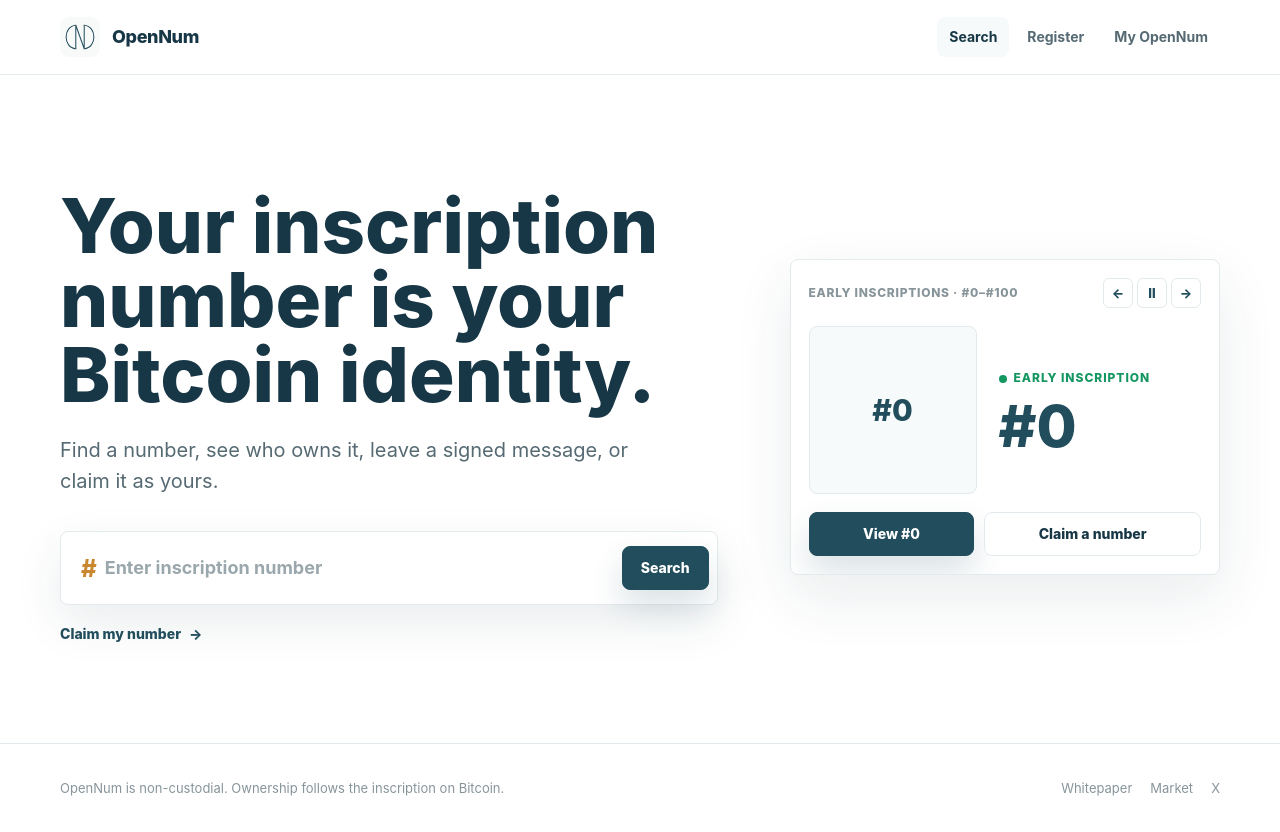
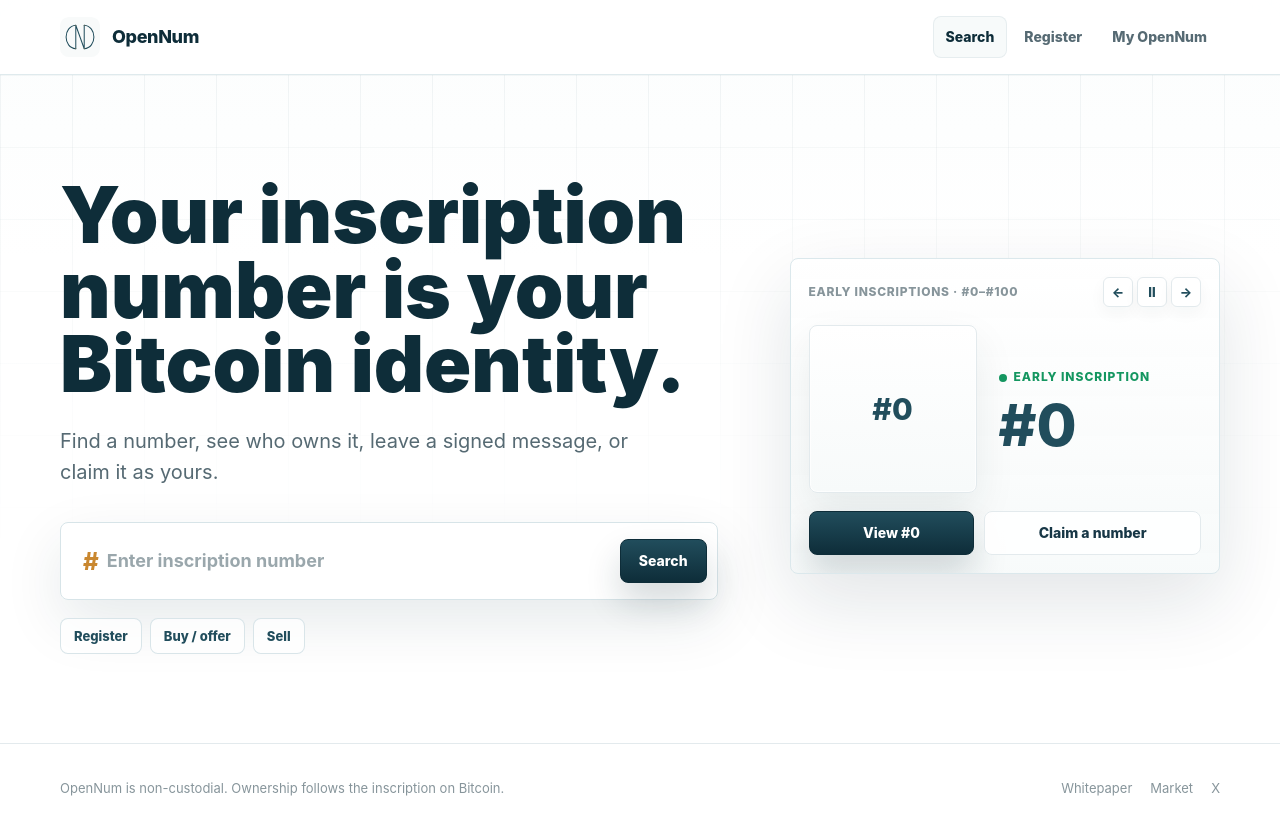
Before and after one commit to OpenNum/opennum-protocol, a website: page public/index.html in a window 1280 px wide. Drawn offline with Linux system fonts and the light colour scheme; no server answers.

Commit message:
Polish OpenNum homepage visual design

```diff
--- a/public/app.css
+++ b/public/app.css
@@ -4,16 +4,19 @@
   --paper: #ffffff;
   --ink: #173746;
   --deep: #214d5c;
+  --deep-2: #0e2d39;
   --soft-ink: #566a73;
   --muted: #87959b;
   --line: #e3eaed;
   --wash: #f7fafa;
+  --wash-2: #eef5f6;
   --copper: #c9872f;
   --copper-soft: #f6ead9;
   --green: #149660;
   --amber: #b87920;
   --red: #c94b4b;
-  --shadow: 0 22px 70px rgba(23, 55, 70, 0.08);
+  --shadow: 0 24px 70px rgba(14, 45, 57, 0.09);
+  --shadow-tight: 0 14px 36px rgba(14, 45, 57, 0.08);
   --gold: var(--copper);
   --gold-deep: #9c671f;
   --cyan: var(--deep);
@@ -25,7 +28,9 @@
 html { scroll-behavior: smooth; }
 body {
   min-height: 100vh;
-  background: var(--bg);
+  background:
+    linear-gradient(180deg, #fbfdfd 0%, #ffffff 260px),
+    var(--bg);
   color: var(--ink);
   font-family: Inter, ui-sans-serif, -apple-system, BlinkMacSystemFont, "Segoe UI", Helvetica, Arial, sans-serif;
   font-size: 16px;
@@ -41,12 +46,12 @@ img { max-width: 100%; }
   position: sticky;
   top: 0;
   z-index: 30;
-  border-bottom: 1px solid rgba(227, 234, 237, 0.9);
-  background: rgba(255, 255, 255, 0.9);
-  backdrop-filter: blur(18px);
+  border-bottom: 1px solid rgba(215, 228, 232, 0.78);
+  background: rgba(255, 255, 255, 0.82);
+  backdrop-filter: blur(22px);
 }
 .nav { height: 74px; display: flex; align-items: center; justify-content: space-between; gap: 24px; }
-.brand { display: inline-flex; align-items: center; gap: 12px; font-size: 18px; font-weight: 820; letter-spacing: -0.02em; }
+.brand { display: inline-flex; align-items: center; gap: 12px; font-size: 18px; font-weight: 850; letter-spacing: -0.02em; color: var(--deep-2); }
 .brand-mark {
   width: 40px;
   height: 40px;
@@ -56,9 +61,9 @@ img { max-width: 100%; }
   flex: 0 0 auto;
 }
 .brand-mark img { width: 40px; height: 40px; display: block; }
-.nav-links { display: flex; align-items: center; gap: 6px; color: var(--soft-ink); font-size: 14px; font-weight: 720; }
-.nav-links a { padding: 9px 12px; border-radius: 8px; }
-.nav-links a:hover, .nav-links .active { color: var(--ink); background: var(--wash); }
+.nav-links { display: flex; align-items: center; gap: 4px; color: var(--soft-ink); font-size: 14px; font-weight: 760; }
+.nav-links a { padding: 9px 12px; border-radius: 8px; border: 1px solid transparent; }
+.nav-links a:hover, .nav-links .active { color: var(--deep-2); background: rgba(247, 250, 250, 0.9); border-color: rgba(227, 234, 237, 0.8); }
 .nav-toggle {
   display: none;
   flex-direction: column;
@@ -86,41 +91,63 @@ img { max-width: 100%; }
   padding: 0 18px;
   border-radius: 8px;
   border: 1px solid var(--line);
-  background: var(--paper);
+  background: rgba(255,255,255,0.92);
   color: var(--ink);
   font-size: 14px;
   font-weight: 780;
   cursor: pointer;
   transition: transform 0.16s ease, border-color 0.16s ease, box-shadow 0.16s ease, background 0.16s ease;
 }
-.btn:hover, .nav-cta:hover { transform: translateY(-1px); border-color: #cbd9dd; box-shadow: 0 12px 28px rgba(23, 55, 70, 0.08); }
+.btn:hover, .nav-cta:hover { transform: translateY(-1px); border-color: #cbd9dd; box-shadow: var(--shadow-tight); }
 .btn-primary, .nav-cta {
   color: #ffffff !important;
-  background: var(--deep) !important;
-  border-color: var(--deep) !important;
-  box-shadow: 0 16px 32px rgba(33, 77, 92, 0.16);
+  background: linear-gradient(180deg, var(--deep) 0%, var(--deep-2) 100%) !important;
+  border-color: var(--deep-2) !important;
+  box-shadow: 0 18px 34px rgba(14, 45, 57, 0.18);
 }
 .btn-ghost { background: transparent; }
 .btn-small { min-height: 38px; padding: 0 14px; }
 
-.home-hero { padding: 86px 0 70px; min-height: calc(100vh - 132px); display: grid; align-items: center; }
+.home-hero {
+  position: relative;
+  padding: 92px 0 78px;
+  min-height: calc(100vh - 132px);
+  display: grid;
+  align-items: center;
+  overflow: hidden;
+}
+.home-hero::before {
+  content: "";
+  position: absolute;
+  inset: 0;
+  pointer-events: none;
+  background:
+    linear-gradient(90deg, rgba(33, 77, 92, 0.055) 1px, transparent 1px),
+    linear-gradient(180deg, rgba(33, 77, 92, 0.045) 1px, transparent 1px);
+  background-size: 72px 72px;
+  mask-image: linear-gradient(180deg, #000 0%, transparent 72%);
+}
+.home-grid { position: relative; min-width: 0; }
 .home-grid { display: grid; grid-template-columns: minmax(0, 1.1fr) minmax(380px, 0.72fr); gap: 72px; align-items: center; }
+.home-copy { min-width: 0; }
 .home-copy h1 {
   max-width: 780px;
-  font-size: 76px;
-  line-height: 0.98;
+  font-size: 78px;
+  line-height: 0.96;
   letter-spacing: 0;
-  font-weight: 850;
+  font-weight: 880;
+  color: var(--deep-2);
 }
+.home-copy h1 span { display: block; }
 .lead { margin-top: 24px; max-width: 610px; color: var(--soft-ink); font-size: 20px; line-height: 1.55; }
 .number-desk {
   margin-top: 34px;
   max-width: 680px;
-  padding: 8px;
-  border: 1px solid var(--line);
+  padding: 10px;
+  border: 1px solid #d7e4e8;
   border-radius: 8px;
-  background: var(--paper);
-  box-shadow: 0 18px 48px rgba(23, 55, 70, 0.09);
+  background: rgba(255, 255, 255, 0.94);
+  box-shadow: 0 22px 58px rgba(14, 45, 57, 0.1);
 }
 .desk-label { display: block; margin: 0 4px 10px; color: var(--muted); font-size: 12px; font-weight: 820; letter-spacing: 0.08em; text-transform: uppercase; }
 .desk-row { display: grid; grid-template-columns: auto 1fr auto; gap: 0; align-items: center; }
@@ -139,20 +166,41 @@ img { max-width: 100%; }
 }
 .search-input::placeholder { color: #9aa7ac; }
 .search-input:focus { background: #fff; box-shadow: none; }
+.home-actions { display: flex; flex-wrap: wrap; gap: 8px; margin-top: 18px; }
+.home-actions a {
+  display: inline-flex;
+  align-items: center;
+  min-height: 36px;
+  padding: 0 13px;
+  border: 1px solid rgba(215, 228, 232, 0.95);
+  border-radius: 8px;
+  background: rgba(255, 255, 255, 0.75);
+  color: var(--deep);
+  font-size: 13px;
+  font-weight: 820;
+}
+.home-actions a:hover { border-color: var(--copper); color: var(--gold-deep); background: #fffaf0; }
 .claim-link { display: inline-flex; align-items: center; gap: 8px; margin-top: 18px; color: var(--deep); font-size: 14px; font-weight: 780; }
 .claim-link:hover { color: var(--copper); }
 .wallet-mini { margin-top: 16px; color: var(--muted); font-size: 13px; }
 
 .number-preview, .panel, .profile-card, .market-card, .search-card {
-  background: var(--paper);
-  border: 1px solid var(--line);
+  background: rgba(255, 255, 255, 0.94);
+  border: 1px solid #dbe8ec;
   border-radius: 8px;
   box-shadow: var(--shadow);
 }
-.number-preview { padding: 18px; overflow: hidden; box-shadow: 0 22px 60px rgba(23, 55, 70, 0.09); }
+.number-preview {
+  padding: 18px;
+  overflow: hidden;
+  box-shadow: 0 28px 78px rgba(14, 45, 57, 0.12);
+  background:
+    linear-gradient(180deg, rgba(255,255,255,0.98), rgba(247,250,250,0.95)),
+    var(--paper);
+}
 .carousel-bar { display: flex; align-items: center; justify-content: space-between; gap: 16px; margin-bottom: 18px; color: var(--muted); font-size: 12px; font-weight: 780; text-transform: uppercase; letter-spacing: 0.06em; }
 .carousel-controls { display: flex; gap: 4px; }
-.carousel-button { width: 30px; height: 30px; display: grid; place-items: center; border: 1px solid var(--line); border-radius: 6px; background: white; color: var(--deep); font-size: 13px; font-weight: 800; cursor: pointer; }
+.carousel-button { width: 30px; height: 30px; display: grid; place-items: center; border: 1px solid var(--line); border-radius: 6px; background: white; color: var(--deep); font-size: 13px; font-weight: 800; cursor: pointer; box-shadow: 0 6px 16px rgba(14,45,57,0.04); }
 .carousel-button:hover { border-color: var(--copper); color: var(--copper); }
 .preview-head, .console-top { display: flex; align-items: center; justify-content: space-between; gap: 18px; margin-bottom: 24px; }
 .console-number { display: block; margin-top: 8px; font-size: 58px; line-height: 1; letter-spacing: 0; font-weight: 850; color: var(--deep); }
@@ -168,7 +216,7 @@ img { max-width: 100%; }
   display: grid;
   place-items: center;
   overflow: hidden;
-  background: var(--wash);
+  background: linear-gradient(180deg, #ffffff, var(--wash));
   border: 1px solid var(--line);
   color: var(--deep);
   font-size: 27px;
@@ -177,6 +225,9 @@ img { max-width: 100%; }
 .avatar-large { width: 168px !important; height: 168px !important; font-size: 34px !important; }
 .avatar img { width: 100%; height: 100%; object-fit: cover; display: block; }
 .number-preview .avatar img { object-fit: contain; background: #fff; animation: image-reveal 0.28s ease-out; }
+.number-preview .avatar-large {
+  box-shadow: inset 0 0 0 1px rgba(255,255,255,0.8), 0 18px 42px rgba(14,45,57,0.08);
+}
 .inscription-frame { width: 100%; height: 100%; display: block; border: 0; background: #fff; }
 .number-preview.is-loading { cursor: progress; }
 .avatar-number { color: var(--deep); font-size: 30px; font-weight: 850; }
@@ -225,9 +276,9 @@ img { max-width: 100%; }
   display: grid;
   place-items: center;
   overflow: hidden;
-  border: 1px solid var(--line);
+  border: 1px solid #d7e4e8;
   border-radius: 8px;
-  background: var(--wash);
+  background: linear-gradient(180deg, #ffffff, var(--wash));
   color: var(--deep);
   font-size: 48px;
   font-weight: 850;
@@ -238,22 +289,29 @@ img { max-width: 100%; }
 .collection-item > span { width: 18px; height: 18px; display: grid; place-items: center; border-radius: 50%; background: var(--deep); color: white; font-size: 11px; }
 .art-links { display: flex; justify-content: space-between; gap: 20px; padding: 16px 2px 0; color: var(--soft-ink); font-size: 13px; font-weight: 720; }
 .art-links a:hover { color: var(--copper); }
-.profile-identity { padding-top: 8px; min-width: 0; }
+.profile-identity {
+  min-width: 0;
+  padding: 24px;
+  border: 1px solid rgba(219, 232, 236, 0.9);
+  border-radius: 8px;
+  background: rgba(255,255,255,0.72);
+  box-shadow: 0 18px 54px rgba(14,45,57,0.06);
+}
 .identity-topline { display: flex; align-items: center; justify-content: space-between; gap: 20px; min-height: 40px; }
 .profile-display-name { margin-top: 16px; color: var(--ink); font-size: 32px; line-height: 1.15; letter-spacing: 0; font-weight: 820; }
 .profile-identity .profile-bio { max-width: 590px; margin-top: 12px; font-size: 17px; line-height: 1.6; }
-.social-grid { display: grid; gap: 8px; margin-top: 28px; }
+.social-grid { display: grid; gap: 10px; margin-top: 28px; }
 .primary-actions { display: flex; gap: 10px; flex-wrap: wrap; margin-top: 28px; }
 .primary-actions .btn { min-width: 138px; }
 .quiet-button { border: 0; padding: 6px 0; background: transparent; color: var(--soft-ink); font-size: 13px; font-weight: 760; cursor: pointer; }
 .quiet-button:hover { color: var(--copper); }
-.follow-btn { border: 1px solid var(--gold); border-radius: 20px; padding: 6px 18px; color: var(--gold-deep); background: #fffaf0; transition: background 0.15s, color 0.15s; }
+.follow-btn { border: 1px solid var(--gold); border-radius: 20px; padding: 6px 18px; color: var(--gold-deep); background: #fffaf0; transition: background 0.15s, color 0.15s, transform 0.15s; }
 .follow-btn:hover { background: var(--gold); color: #fff; }
 .follow-btn:disabled { opacity: 0.55; cursor: default; }
 .profile-counts { display: flex; gap: 20px; margin-top: 12px; color: var(--muted); font-size: 14px; }
 .profile-counts strong { color: var(--ink); font-weight: 820; }
 .trait-badges { display: flex; flex-wrap: wrap; gap: 8px; margin-top: 14px; }
-.trait-pill { display: inline-flex; align-items: center; padding: 4px 11px; border: 1px solid var(--gold); border-radius: 20px; background: #fffaf0; color: var(--gold-deep); font-size: 12px; font-weight: 780; }
+.trait-pill { display: inline-flex; align-items: center; padding: 4px 11px; border: 1px solid #ead4b2; border-radius: 20px; background: #fffaf0; color: var(--gold-deep); font-size: 12px; font-weight: 820; }
 .count-link { border: 0; background: transparent; padding: 0; cursor: pointer; color: var(--muted); font-size: 14px; }
 .count-link:hover { color: var(--ink); }
 .count-link strong { color: var(--ink); font-weight: 820; }
@@ -323,20 +381,20 @@ img { max-width: 100%; }
 .data-row { display: grid; grid-template-columns: 140px minmax(0, 1fr); gap: 18px; padding: 14px 16px; background: var(--paper); }
 .data-key { color: var(--muted); font-size: 13px; font-weight: 760; }
 .data-val { color: var(--ink); font-weight: 760; word-break: break-all; }
-.send-panel { display: none; margin-top: 14px; padding: 18px; border: 1px solid var(--line); border-radius: 8px; background: var(--wash); }
+.send-panel { display: none; margin-top: 14px; padding: 18px; border: 1px solid #dbe8ec; border-radius: 8px; background: rgba(247,250,250,0.92); box-shadow: inset 0 1px 0 rgba(255,255,255,0.75); }
 .send-panel.visible { display: block; }
 .form-row { display: flex; gap: 10px; flex-wrap: wrap; margin-top: 12px; }
 .input, .textarea {
   width: 100%;
   min-height: 46px;
-  border: 1px solid var(--line);
+  border: 1px solid #dbe8ec;
   border-radius: 8px;
   background: white;
   color: var(--ink);
   outline: none;
   padding: 12px 14px;
 }
-.input:focus, .textarea:focus { border-color: var(--copper); box-shadow: 0 0 0 3px rgba(201, 135, 47, 0.13); }
+.input:focus, .textarea:focus { border-color: var(--copper); box-shadow: 0 0 0 3px rgba(201, 135, 47, 0.13), 0 10px 24px rgba(14,45,57,0.05); }
 .textarea { min-height: 96px; resize: vertical; }
 .amount-input { max-width: 170px; }
 .checkbox-row { display: flex; align-items: flex-start; gap: 10px; color: var(--ink); font-weight: 760; }
@@ -391,15 +449,15 @@ img { max-width: 100%; }
   display: flex;
   align-items: center;
   gap: 12px;
-  padding: 13px 16px;
-  border: 1px solid var(--line);
+  padding: 14px 16px;
+  border: 1px solid #dbe8ec;
   border-radius: 8px;
-  background: var(--paper);
+  background: rgba(255,255,255,0.92);
   transition: border-color 0.16s, background 0.16s, transform 0.12s;
   text-decoration: none;
   color: var(--ink);
 }
-.social-row:hover { border-color: var(--gold); background: #fffaf0; transform: translateY(-1px); }
+.social-row:hover { border-color: var(--gold); background: #fffaf0; transform: translateY(-1px); box-shadow: 0 12px 28px rgba(14,45,57,0.06); }
 .social-icon-wrap {
   width: 32px; height: 32px; border-radius: 7px;
   display: grid; place-items: center; flex-shrink: 0;
@@ -427,8 +485,10 @@ img { max-width: 100%; }
 }
 
 @media (max-width: 700px) {
+  .shell { width: min(360px, calc(100% - 28px)); margin-left: 14px; margin-right: auto; }
   .nav-toggle { display: flex; }
   .nav { height: 62px; position: relative; }
+  .home-copy h1 { font-size: 40px; line-height: 1.03; }
   .nav-links {
     display: none;
     position: absolute;
@@ -461,7 +521,7 @@ img { max-width: 100%; }
 
 @media (max-width: 480px) {
   .home-hero { min-height: auto; padding: 48px 0 44px; }
-  .home-copy h1 { font-size: 40px; overflow-wrap: anywhere; }
+  .home-copy h1 { font-size: 35px; line-height: 1.03; overflow-wrap: normal; }
   .lead { font-size: 17px; }
   .number { font-size: 40px; }
   .console-number { font-size: 46px; }
@@ -482,3 +542,4 @@ img { max-width: 100%; }
   .message.reply { margin-left: 22px; }
   .carousel-bar { align-items: flex-start; }
 }
+.profile-art { box-shadow: 0 28px 76px rgba(14,45,57,0.10); }
--- a/public/index.html
+++ b/public/index.html
@@ -53,7 +53,7 @@
     <section class="home-hero">
       <div class="shell home-grid">
         <div class="home-copy">
-          <h1>Your inscription number is your Bitcoin identity.</h1>
+          <h1><span>Your inscription</span><span>number is your</span><span>Bitcoin identity.</span></h1>
           <p class="lead">Find a number, see who owns it, leave a signed message, or claim it as yours.</p>
 
           <form class="number-desk" onsubmit="searchNumber(event)">
@@ -63,7 +63,11 @@
               <button class="btn btn-primary" type="submit">Search</button>
             </div>
           </form>
-          <a class="claim-link" href="/register">Claim my number <span aria-hidden="true">→</span></a>
+          <div class="home-actions" aria-label="Primary OpenNum actions">
+            <a href="/register">Register</a>
+            <a href="/market">Buy / offer</a>
+            <a href="/my">Sell</a>
+          </div>
         </div>
 
         <aside class="number-preview" aria-label="Early inscription carousel">
```
